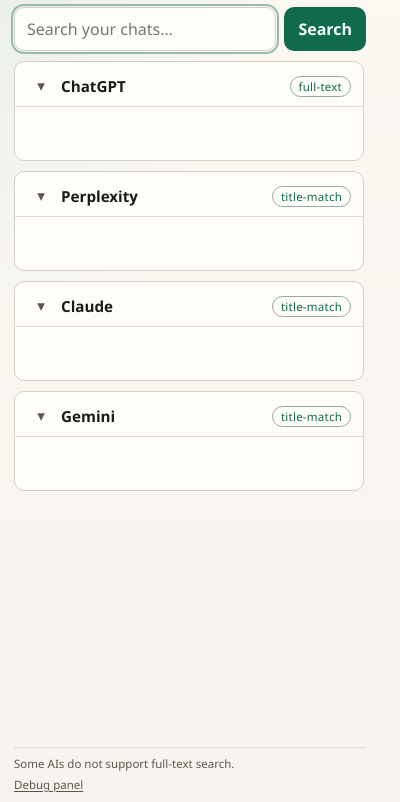
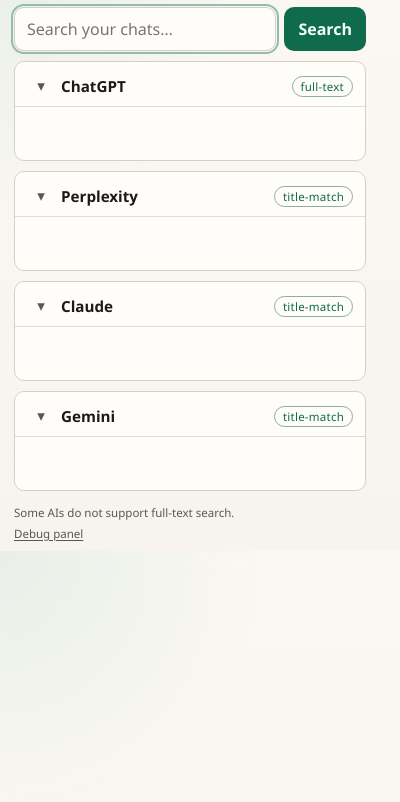
Before and after one commit to dsergovic/cogis, a browser extension: page extension/popup/popup.html in a window 400 px wide. Shown: the part 42-844 px from the top of the page. Drawn offline with Linux system fonts and the light colour scheme.

Commit message:
revert(ui): undo sticky footer layout experiments
Restore popup.css to pre-PR #17 behavior and drop the sticky-footer
unit tests. Layout regressions in side panel are not worth the churn;
footer can revisit later.

```diff
--- a/extension/popup/popup.css
+++ b/extension/popup/popup.css
@@ -16,16 +16,10 @@
   box-sizing: border-box;
 }
 
-html,
-body {
-  height: 100%;
-}
-
 body {
   margin: 0;
   width: 380px;
-  min-height: 100%;
-  overflow: hidden;
+  min-height: 420px;
   font-family: var(--cogis-font);
   color: var(--cogis-ink);
   background:
@@ -36,11 +30,9 @@
 .cogis-shell {
   display: flex;
   flex-direction: column;
-  height: 100%;
-  min-height: 0;
+  min-height: 420px;
   padding: 14px 14px 10px;
   gap: 10px;
-  overflow: hidden;
 }
 
 .cogis-header {
@@ -98,19 +90,14 @@
 }
 
 .cogis-results {
-  flex: 1 1 auto;
+  flex: 1;
   display: flex;
   flex-direction: column;
   gap: 10px;
-  min-height: 0;
-  overflow-x: hidden;
-  overflow-y: auto;
-  overscroll-behavior: contain;
-  padding-right: 2px;
+  min-height: 260px;
 }
 
 .cogis-group {
-  flex: 0 0 auto;
   border: 1px solid var(--cogis-line);
   border-radius: var(--cogis-radius);
   background: color-mix(in srgb, var(--cogis-surface) 92%, white);
@@ -166,7 +153,6 @@
 }
 
 .cogis-group--collapsed {
-  flex: 0 0 auto;
   min-height: 0;
 }
 
@@ -259,15 +245,8 @@
 }
 
 .cogis-footer {
-  flex: 0 0 auto;
-  margin-top: 0;
-  padding-top: 8px;
-  border-top: 1px solid color-mix(in srgb, var(--cogis-line) 70%, transparent);
-  background: linear-gradient(
-    180deg,
-    color-mix(in srgb, var(--cogis-bg) 30%, transparent) 0%,
-    var(--cogis-bg) 40%
-  );
+  margin-top: auto;
+  padding-top: 4px;
 }
 
 .cogis-footnote {
```
Also changed, not shown: tests/unit/popup-footer.test.js (deleted, +0 -50 lines).
